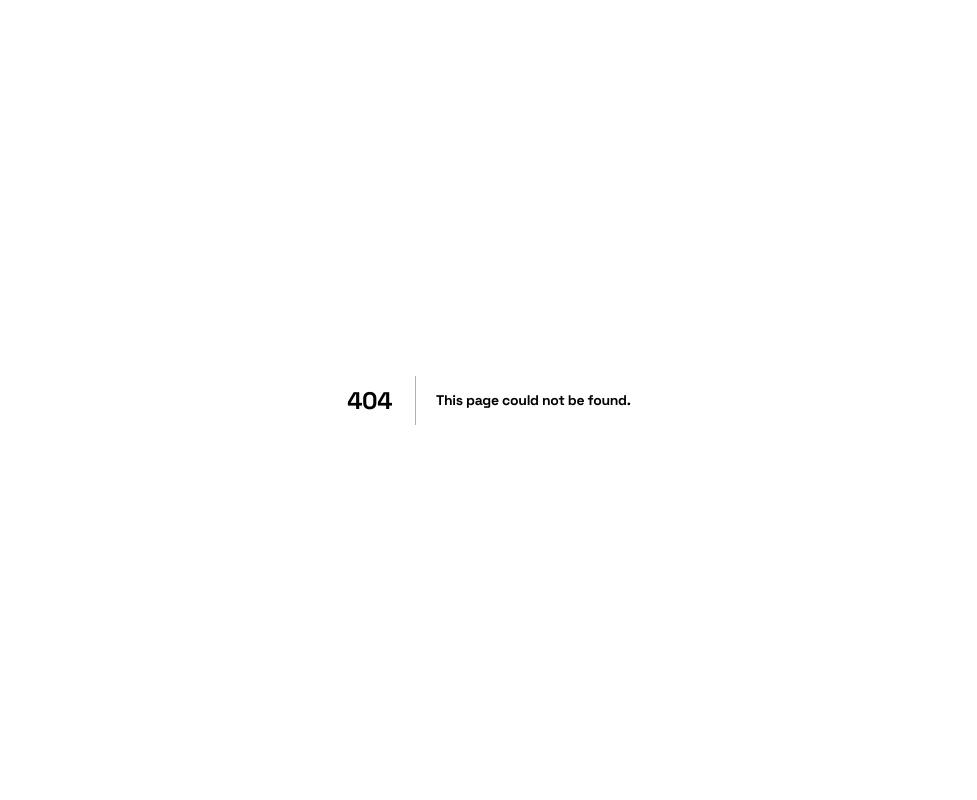
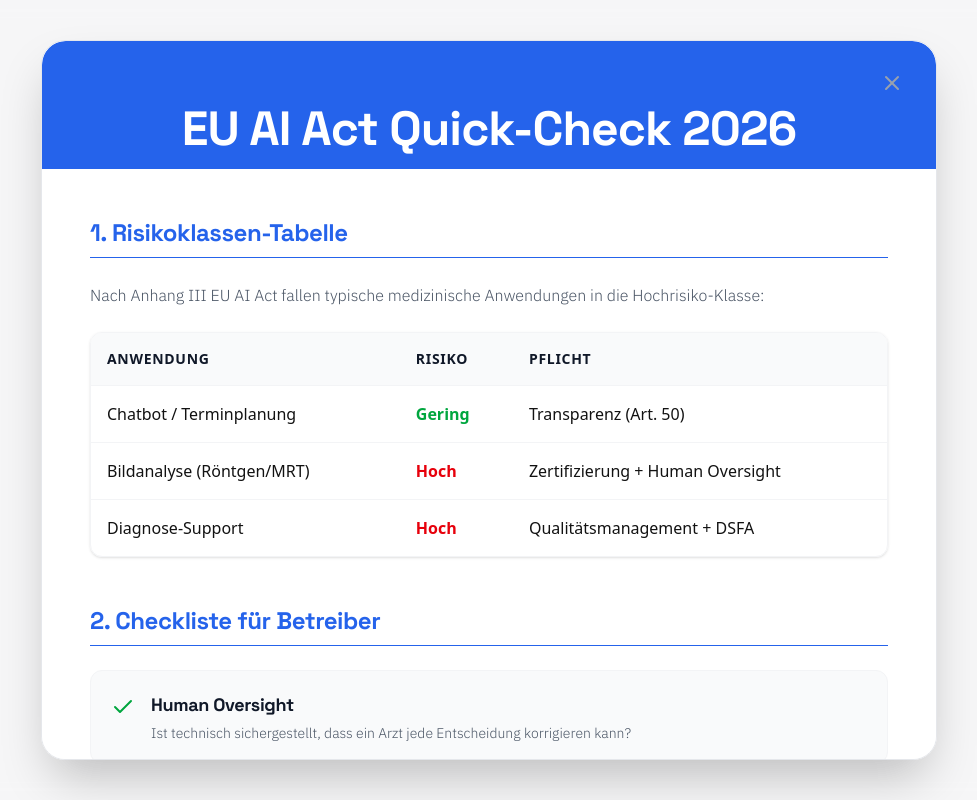
Before and after one commit to fonkape/legalmedtech, a Next.js app: page /eu-ai-act-check in a window 1280 px wide. Before the commit this address had no page. Shown: the whole page, without its empty margins (151-1128 px from the left). Built offline with nearby package versions, Linux system fonts and the light colour scheme.

Commit message:
feat: Content & GEO Update (Hero, FAQ, EU AI Act Landing Page)

```diff
--- /dev/null
+++ b/src/app/eu-ai-act-check/page.tsx
@@ -0,0 +1,113 @@
+"use client";
+
+import { Check, ShieldAlert, X } from "lucide-react";
+import { Button } from "@/components/ui/Button";
+import Link from "next/link";
+import { useRouter } from "next/navigation";
+
+export default function EuAiActPage() {
+    const router = useRouter();
+
+    return (
+        <div className="min-h-screen bg-gray-100/50 backdrop-blur-sm flex items-center justify-center p-4 md:p-8 font-sans relative">
+
+            {/* Clickable Backdrop to go home */}
+            <div
+                className="absolute inset-0 cursor-pointer"
+                onClick={() => router.push('/')}
+                title="Zurück zur Startseite"
+            />
+
+            {/* Content Card */}
+            <main className="relative bg-white w-full max-w-4xl max-h-[90vh] overflow-y-auto rounded-3xl shadow-2xl border border-gray-200 z-10 flex flex-col animate-fade-in-up">
+
+                {/* Close Button */}
+                <div className="absolute top-6 right-6 z-20">
+                    <Link href="/">
+                        <Button variant="ghost" size="sm" className="rounded-full hover:bg-gray-100 p-2">
+                            <X className="w-6 h-6 text-gray-400 hover:text-gray-900" />
+                        </Button>
+                    </Link>
+                </div>
+
+                {/* Header Section */}
+                <section className="py-16 px-8 bg-[#2563EB] text-white rounded-t-3xl relative overflow-hidden">
+                    <div className="relative z-10 text-center">
+                        <h1 className="text-3xl md:text-5xl font-bold mb-4">EU AI Act Quick-Check 2026</h1>
+                        <p className="text-lg opacity-90 max-w-2xl mx-auto">
+                            Exklusiver Compliance-Guide für Ärzte & Kliniken.
+                        </p>
+                    </div>
+                </section>
+
+                {/* Content Section */}
+                <div className="p-8 md:p-12 space-y-12">
+                    <section>
+                        <h2 className="text-2xl font-bold mb-6 text-[#2563EB] border-b pb-2">1. Risikoklassen-Tabelle</h2>
+                        <p className="mb-6 text-gray-600">Nach Anhang III EU AI Act fallen typische medizinische Anwendungen in die Hochrisiko-Klasse:</p>
+
+                        <div className="overflow-x-auto rounded-xl border border-gray-100 shadow-sm">
+                            <table className="w-full text-left">
+                                <thead className="bg-gray-50 border-b border-gray-100">
+                                    <tr>
+                                        <th className="p-4 font-bold text-gray-900 text-sm uppercase tracking-wider">Anwendung</th>
+                                        <th className="p-4 font-bold text-gray-900 text-sm uppercase tracking-wider">Risiko</th>
+                                        <th className="p-4 font-bold text-gray-900 text-sm uppercase tracking-wider">Pflicht</th>
+                                    </tr>
+                                </thead>
+                                <tbody className="divide-y divide-gray-100 text-sm md:text-base">
+                                    <tr className="hover:bg-gray-50">
+                                        <td className="p-4">Chatbot / Terminplanung</td>
+                                        <td className="p-4 text-green-600 font-bold">Gering</td>
+                                        <td className="p-4">Transparenz (Art. 50)</td>
+                                    </tr>
+                                    <tr className="hover:bg-gray-50">
+                                        <td className="p-4">Bildanalyse (Röntgen/MRT)</td>
+                                        <td className="p-4 text-red-600 font-bold">Hoch</td>
+                                        <td className="p-4">Zertifizierung + Human Oversight</td>
+                                    </tr>
+                                    <tr className="hover:bg-gray-50">
+                                        <td className="p-4">Diagnose-Support</td>
+                                        <td className="p-4 text-red-600 font-bold">Hoch</td>
+                                        <td className="p-4">Qualitätsmanagement + DSFA</td>
+                                    </tr>
+                                </tbody>
+                            </table>
+                        </div>
+                    </section>
+
+                    <section>
+                        <h2 className="text-2xl font-bold mb-6 text-[#2563EB] border-b pb-2">2. Checkliste für Betreiber</h2>
+                        <div className="space-y-4">
+                            <div className="flex gap-4 p-5 bg-gray-50 rounded-xl border border-gray-100 hover:border-green-200 transition-colors">
+                                <Check className="w-6 h-6 text-green-600 shrink-0 mt-1" />
+                                <div>
+                                    <h3 className="font-bold text-lg mb-1 text-gray-900">Human Oversight</h3>
+                                    <p className="text-sm text-gray-600">Ist technisch sichergestellt, dass ein Arzt jede Entscheidung korrigieren kann?</p>
+                                </div>
+                            </div>
+                            <div className="flex gap-4 p-5 bg-gray-50 rounded-xl border border-gray-100 hover:border-green-200 transition-colors">
+                                <Check className="w-6 h-6 text-green-600 shrink-0 mt-1" />
+                                <div>
+                                    <h3 className="font-bold text-lg mb-1 text-gray-900">AI Literacy</h3>
+                                    <p className="text-sm text-gray-600">Ist das Personal für die spezifischen Risiken dieser KI geschult?</p>
+                                </div>
+                            </div>
+                        </div>
+                    </section>
+
+                    <div className="pt-8 text-center border-t border-gray-100">
+                        <Link href="/#contact">
+                            <Button size="lg" className="bg-[#2563EB] hover:bg-blue-700 text-white w-full md:w-auto shadow-lg shadow-blue-500/20">
+                                Kostenlose Ersteinschätzung anfordern
+                            </Button>
+                        </Link>
+                        <p className="mt-4 text-sm text-gray-400">
+                            Dies ist ein Auszug aus dem Beratungsangebot. <Link href="/" className="underline hover:text-blue-600">Zur Hauptseite</Link>
+                        </p>
+                    </div>
+                </div>
+            </main>
+        </div>
+    )
+}
--- a/src/components/FAQ.tsx
+++ b/src/components/FAQ.tsx
@@ -1,7 +1,7 @@
 "use client";
 
 import { ScrollReveal } from "@/components/ui/ScrollReveal";
-import { HelpCircle, MessageSquare, Calculator, ShieldCheck, AlertTriangle } from "lucide-react";
+import { HelpCircle, MessageSquare, Calculator, ShieldCheck, ShieldAlert } from "lucide-react";
 
 export function FAQ() {
     return (
@@ -14,147 +14,137 @@ export function FAQ() {
                 </div>
 
                 <div className="max-w-4xl mx-auto space-y-6">
-                    {/* Item 1 */}
+                    {/* Item 1: ChatGPT & DSGVO */}
                     <div className="bg-[#F9FAFB] p-6 md:p-8 rounded-xl shadow-[0_2px_8px_rgba(0,0,0,0.08)] border border-transparent transition-theme hover:border-border-subtle">
                         <div className="flex gap-4 items-start">
                             <HelpCircle className="w-6 h-6 md:w-8 md:h-8 text-[#2563EB] shrink-0 mt-0.5" />
                             <div>
                                 <h3 className="text-lg md:text-xl font-bold text-[#2563EB] mb-4">
-                                    Mein KI-Anbieter sagt, alles ist DSGVO-konform. Reicht das nicht?
+                                    Ist der Einsatz von ChatGPT in der Arztpraxis DSGVO-konform?
                                 </h3>
                                 <div className="text-base text-gray-700 leading-relaxed space-y-4">
                                     <p>
-                                        Nein. "DSGVO-konform" auf einer Marketing-Seite ist eine Zusicherung des Herstellers – nicht Ihre Absicherung als Betreiber.
+                                        <strong>Vorsicht:</strong> Die kostenlose Standard-Version von ChatGPT speichert Eingaben zum Training und hostet Daten in den USA. Die Eingabe von Patientendaten dort ist ein <span className="font-semibold">schwerer Datenschutzverstoß</span>.
                                     </p>
                                     <p>
-                                        Der Hersteller liefert Software. Sie setzen sie ein. Und Sie haften, wenn etwas schiefgeht.
+                                        Für eine rechtssichere Nutzung benötigen Sie:
                                     </p>
-                                    <p>
-                                        Beispiel: Doctolib hat C5-Testat und ISO-Zertifizierungen. Trotzdem müssen SIE als Praxis:
-                                    </p>
-                                    <ul className="list-disc pl-5 space-y-1">
-                                        <li>Datenschutz-Folgenabschätzung durchführen</li>
-                                        <li>Human Oversight technisch umsetzen</li>
-                                        <li>Patienteninformation rechtskonform gestalten</li>
+                                    <ul className="list-disc pl-5 space-y-1 bg-white/50 p-4 rounded-lg border border-gray-100">
+                                        <li>Eine explizite Einwilligung (oder Anonymisierung).</li>
+                                        <li>Einen AV-Vertrag (Auftragsverarbeitung) mit OpenAI.</li>
+                                        <li>Die Enterprise-Version mit &quot;Zero Data Retention&quot;-Policy.</li>
                                     </ul>
                                     <p>
-                                        Ich prüfe, was der Anbieter liefert – und was Sie selbst tun müssen.
+                                        <strong>Empfehlung:</strong> Setzen Sie auf lokale LLMs (&quot;Sovereign AI&quot;), die Ihre Praxis-IT nie verlassen.
                                     </p>
                                 </div>
                             </div>
                         </div>
                     </div>
 
-                    {/* Item 2 */}
+                    {/* Item 2: Haftung */}
                     <div className="bg-[#F9FAFB] p-6 md:p-8 rounded-xl shadow-[0_2px_8px_rgba(0,0,0,0.08)] border border-transparent transition-theme hover:border-border-subtle">
                         <div className="flex gap-4 items-start">
-                            <MessageSquare className="w-6 h-6 md:w-8 md:h-8 text-[#2563EB] shrink-0 mt-0.5" />
+                            <ShieldAlert className="w-6 h-6 md:w-8 md:h-8 text-[#2563EB] shrink-0 mt-0.5" />
                             <div>
                                 <h3 className="text-lg md:text-xl font-bold text-[#2563EB] mb-4">
-                                    Kann ich nicht einfach einen Anwalt fragen?
+                                    Wer haftet, wenn KI in der Praxis einen Fehler macht?
                                 </h3>
                                 <div className="text-base text-gray-700 leading-relaxed space-y-4">
                                     <p>
-                                        Klar. Aber der sagt Ihnen, ob etwas legal ist – nicht, wie Sie es technisch umsetzen.
+                                        Immer der Arzt. Auch der EU AI Act ändert am Grundsatz des <strong>„Human in the Loop“</strong> nichts.
                                     </p>
                                     <p>
-                                        Klassisches Beispiel:
+                                        Sie haften für Behandlungsfehler (§ 630a BGB), auch wenn die KI den falschen Vorschlag gemacht hat. Der EU AI Act verschärft jedoch Ihre <strong>Überwachungspflicht (Human Oversight)</strong>:
                                     </p>
-                                    <ul className="list-none space-y-2">
-                                        <li>- Jurist: "Sie brauchen Human Oversight."</li>
-                                        <li>- Sie: "Okay... und wie bau ich das?"</li>
-                                        <li>- Jurist: "Keine Ahnung, fragen Sie Ihren IT-Dienstleister."</li>
-                                        <li>- IT-Dienstleister: "Keine Ahnung, fragen Sie einen Juristen."</li>
+                                    <ul className="list-disc pl-5 space-y-1">
+                                        <li>Sie müssen verstehen, wie die KI zu ihrem Ergebnis kommt.</li>
+                                        <li>Sie müssen in der Lage sein, die KI jederzeit zu überstimmen.</li>
+                                        <li>Dokumentieren Sie Ihre Kontrolle, um Organisationsverschulden auszuschließen.</li>
                                     </ul>
+                                </div>
+                            </div>
+                        </div>
+                    </div>
+
+                    {/* Item 3: Bußgelder AI Act */}
+                    <div className="bg-[#F9FAFB] p-6 md:p-8 rounded-xl shadow-[0_2px_8px_rgba(0,0,0,0.08)] border border-transparent transition-theme hover:border-border-subtle">
+                        <div className="flex gap-4 items-start">
+                            <Calculator className="w-6 h-6 md:w-8 md:h-8 text-[#2563EB] shrink-0 mt-0.5" />
+                            <div>
+                                <h3 className="text-lg md:text-xl font-bold text-[#2563EB] mb-4">
+                                    Welche Bußgelder drohen bei Nichteinhaltung des EU AI Act?
+                                </h3>
+                                <div className="text-base text-gray-700 leading-relaxed space-y-4">
                                     <p>
-                                        Ich bin beides. Ich sage nicht nur "was", sondern auch "wie".
+                                        Die Sanktionen gehen deutlich über die DSGVO hinaus und können existenzbedrohend sein:
+                                    </p>
+                                    <div className="grid grid-cols-1 gap-3 text-sm">
+                                        <div className="bg-white p-3 rounded border border-gray-200 flex justify-between">
+                                            <span>Verbotene KI-Praktiken</span>
+                                            <span className="font-bold">Bis 35 Mio. € (oder 7% Umsatz)</span>
+                                        </div>
+                                        <div className="bg-white p-3 rounded border border-gray-200 flex justify-between">
+                                            <span>Verstoß gegen Pflichten (Hochrisiko-KI)</span>
+                                            <span className="font-bold">Bis 15 Mio. € (oder 3% Umsatz)</span>
+                                        </div>
+                                        <div className="bg-white p-3 rounded border border-gray-200 flex justify-between">
+                                            <span>Falsche Angaben</span>
+                                            <span className="font-bold">Bis 7,5 Mio. € (oder 1,5% Umsatz)</span>
+                                        </div>
+                                    </div>
+                                    <p>
+                                        Für Ärzte besonders relevant: Der Einsatz von nicht-konformen Hochrisiko-Systemen (z.B. unzulässige Diagnosesoftware) fällt unter die 15 Mio. € Kategorie.
                                     </p>
                                 </div>
                             </div>
                         </div>
                     </div>
 
-                    {/* Item 3 */}
+                    {/* Item 4: Schulungspflicht */}
                     <div className="bg-[#F9FAFB] p-6 md:p-8 rounded-xl shadow-[0_2px_8px_rgba(0,0,0,0.08)] border border-transparent transition-theme hover:border-border-subtle">
                         <div className="flex gap-4 items-start">
-                            <Calculator className="w-6 h-6 md:w-8 md:h-8 text-[#2563EB] shrink-0 mt-0.5" />
+                            <ShieldCheck className="w-6 h-6 md:w-8 md:h-8 text-[#2563EB] shrink-0 mt-0.5" />
                             <div>
                                 <h3 className="text-lg md:text-xl font-bold text-[#2563EB] mb-4">
-                                    Was kostet mich das?
+                                    Muss ich als Arzt eine Schulungspflicht für KI erfüllen? (AI Literacy)
                                 </h3>
                                 <div className="text-base text-gray-700 leading-relaxed space-y-4">
                                     <p>
-                                        Kommt drauf an, was Sie brauchen:
+                                        Ja. Nach <strong>Art. 4 EU AI Act</strong> sind Betreiber verpflichtet, Maßnahmen zur „KI-Kompetenz“ (AI Literacy) sicherzustellen.
                                     </p>
-                                    <ul className="list-disc pl-5 space-y-2">
-                                        <li><strong>Quickcheck (Audit):</strong> Ab 3.000 € (Festpreis)</li>
-                                        <li><strong>Sovereign AI (Implementierung):</strong> Ab 15.000 € (Projekt)</li>
-                                        <li><strong>Retainer (laufende Beratung):</strong> Ab 2.000 €/Monat</li>
+                                    <p>
+                                        Das bedeutet konkret:
+                                    </p>
+                                    <ul className="list-disc pl-5 space-y-1">
+                                        <li>Sie und Ihr Praxispersonal müssen die Funktionsweise und Grenzen der eingesetzten KI verstehen.</li>
+                                        <li>Sie müssen Risiken (z.B. Halluzinationen, Bias) erkennen können.</li>
                                     </ul>
                                     <p>
-                                        Vergleich: Eine falsche Compliance-Entscheidung kostet Sie entweder:
-                                    </p>
-                                    <ul className="list-disc pl-5 space-y-1">
-                                        <li>50.000 € (Bußgeld Datenschutzbeauftragter)</li>
-                                        <li>100.000+ € (Haftungsfall)</li>
-                                        <li>Ihre Zulassung (Ärztekammer)</li>
-                                    </ul>
-                                    <p className="font-medium text-[#2563EB]">
-                                        Ich bin günstiger als jedes dieser Szenarien.
+                                        Ohne nachweisbare Schulung kann im Schadensfall ein Organisationsverschulden angenommen werden.
                                     </p>
                                 </div>
                             </div>
                         </div>
                     </div>
 
-                    {/* Item 4 */}
+                    {/* Item 5: DSFA */}
                     <div className="bg-[#F9FAFB] p-6 md:p-8 rounded-xl shadow-[0_2px_8px_rgba(0,0,0,0.08)] border border-transparent transition-theme hover:border-border-subtle">
                         <div className="flex gap-4 items-start">
-                            <ShieldCheck className="w-6 h-6 md:w-8 md:h-8 text-[#2563EB] shrink-0 mt-0.5" />
+                            <MessageSquare className="w-6 h-6 md:w-8 md:h-8 text-[#2563EB] shrink-0 mt-0.5" />
                             <div>
                                 <h3 className="text-lg md:text-xl font-bold text-[#2563EB] mb-4">
-                                    Warum sollte ich Ihnen vertrauen?
+                                    Brauche ich eine Datenschutz-Folgenabschätzung (DSFA) für KI in meiner Praxis?
                                 </h3>
                                 <div className="text-base text-gray-700 leading-relaxed space-y-4">
                                     <p>
-                                        Gute Frage. Drei Gründe:
-                                    </p>
-                                    <ol className="list-decimal pl-5 space-y-2">
-                                        <li>Ich habe 10 Jahre Corporate Compliance gemacht. Ich weiß, wie Haftung funktioniert.</li>
-                                        <li>Ich verstehe KI technisch. Ich kann Code lesen und Architektur beurteilen.</li>
-                                        <li>Ich bin kein Verkäufer. Wenn Ihre Lösung rechtssicher ist, sage ich das. Wenn nicht, sage ich das auch.</li>
-                                    </ol>
-                                    <p className="italic text-gray-500">
-                                        Referenzen auf Anfrage.
-                                    </p>
-                                </div>
-                            </div>
-                        </div>
-                    </div>
-
-                    {/* Item 5 */}
-                    <div className="bg-[#F9FAFB] p-6 md:p-8 rounded-xl shadow-[0_2px_8px_rgba(0,0,0,0.08)] border border-transparent transition-theme hover:border-border-subtle">
-                        <div className="flex gap-4 items-start">
-                            <AlertTriangle className="w-6 h-6 md:w-8 md:h-8 text-[#2563EB] shrink-0 mt-0.5" />
-                            <div>
-                                <h3 className="text-lg md:text-xl font-bold text-[#2563EB] mb-4">
-                                    Ist das nicht alles übertrieben? Bisher ist doch nichts passiert.
-                                </h3>
-                                <div className="text-base text-gray-700 leading-relaxed space-y-4">
-                                    <p>
-                                        Antwort: Noch nicht.
+                                        In den meisten Fällen: <strong>Ja.</strong>
                                     </p>
                                     <p>
-                                        Der EU AI Act gilt seit August 2024. Die Hochrisiko-Anforderungen greifen ab August 2026.
+                                        Nach Art. 35 DSGVO ist eine DSFA zwingend, wenn „neue Technologien“ mit einem voraussichtlich hohen Risiko für die Rechte Betroffener eingesetzt werden. KI in der Gesundheitsversorgung erfüllt diese Kriterien fast immer (Verarbeitung sensibler Gesundheitsdaten gem. Art. 9 DSGVO + automatisierte Analyse).
                                     </p>
                                     <p>
-                                        Wir sind in der Übergangsphase. Aktuell passiert wenig – aber das ändert sich.
-                                    </p>
-                                    <p>
-                                        Vergleich: DSGVO galt ab Mai 2018. Die ersten großen Bußgelder kamen 2019/2020. Wer vorher compliance war, hatte Ruhe. Der Rest zahlte.
-                                    </p>
-                                    <p className="font-bold">
-                                        Gleiches Muster beim AI Act.
+                                        Starten Sie kein KI-Projekt ohne schriftliche Risikoanalyse.
                                     </p>
                                 </div>
                             </div>
--- a/src/components/Footer.tsx
+++ b/src/components/Footer.tsx
@@ -89,6 +89,11 @@ export function Footer() {
                     <div>
                         <h4 className="font-bold text-foreground mb-8 uppercase tracking-widest text-xs">Rechtliches</h4>
                         <ul className="space-y-4 text-sm font-medium">
+                            <li>
+                                <Link href="/eu-ai-act-check" className="!text-[#4B5563] hover:!text-[#2563EB] transition-colors uppercase tracking-wider">
+                                    EU AI Act Quick-Check
+                                </Link>
+                            </li>
                             <li>
                                 <button onClick={() => setShowImpressum(true)} className="text-[#4B5563] hover:text-[#2563EB] transition-colors text-left uppercase tracking-wider">
                                     Impressum
--- a/src/components/Hero.tsx
+++ b/src/components/Hero.tsx
@@ -13,17 +13,17 @@ export function Hero() {
                     {/* Headline */}
                     <h1 className="font-bold tracking-tight mb-8 leading-[1.1] transition-theme mx-0">
                         <span className="block text-3xl sm:text-4xl md:text-5xl mb-4 theme-legacy:text-gray-800 theme-precision:text-white/60">
-                            KI in der Arztpraxis?
+                            Rechtssichere KI in Klinik & Praxis
                         </span>
                         <span className="block text-5xl sm:text-6xl md:text-7xl lg:text-[5.5rem] theme-legacy:italic theme-legacy:text-[#2563EB] theme-precision:text-white uppercase tracking-tighter">
-                            Nur mit Human Oversight.
+                            Konform zum<br />EU AI Act.
                         </span>
                     </h1>
 
                     {/* Tagline / Subheadline */}
                     <div className="mb-10 transition-theme">
                         <p className="text-xl md:text-2xl font-medium mb-6 leading-relaxed theme-legacy:text-gray-900 theme-precision:text-white">
-                            Ihre Software kann alles. Aber wer haftet, wenn die KI halluziniert?
+                            Vermeiden Sie Haftung durch Human Oversight. Ich prüfe Ihre Compliance.
                         </p>
                         <p className="text-lg md:text-xl font-light leading-relaxed theme-legacy:text-gray-600 theme-precision:text-white/70">
                             Ich kombiniere juristische Expertise mit AI Engineering – damit Ihre Praxis-KI nicht nur effizient, sondern rechtssicher ist. Von Anfang an.
```
